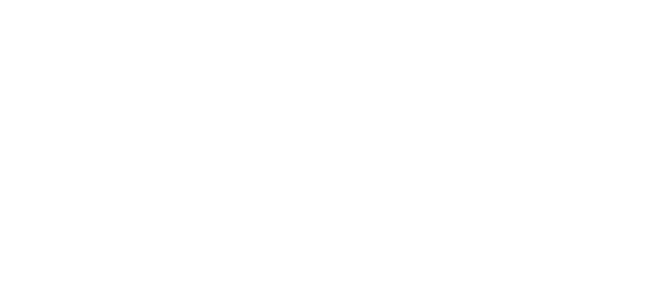
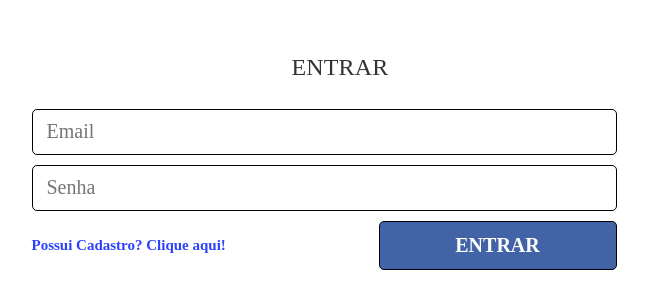
Before and after one commit to nando-castro/job-curriculum-frontend, a React (Create React App) app: page /signin in a window 1280 px wide. Before the commit this address had no page. Shown: the part 238-546 px from the top of the page, without its empty margins (316-964 px from the left). Built offline with nearby package versions, Linux system fonts and the light colour scheme.

Commit message:
feat: create loginscreen and registerscreen

```diff
--- a/public/index.html
+++ b/public/index.html
@@ -1,5 +1,6 @@
 <!DOCTYPE html>
 <html lang="en">
+
 <head>
   <meta charset="utf-8" />
   <link rel="icon" href="./ico//Icon.png" />
--- a/src/App.js
+++ b/src/App.js
@@ -2,6 +2,8 @@
 import ResetCSS from "./assets/css/reset";
 import GlobalStyle from "./assets/css/global";
 import HomeScreen from "./pages/home/HomeScreen";
+import LoginScreen from "./pages/signin/LoginScreen";
+import RegisterScreen from "./pages/signup/RegisterScreen";
 
 function App() {
   return (
@@ -10,6 +12,8 @@
       <GlobalStyle />
       <Routes>
         <Route path="/" element={<HomeScreen />} />
+        <Route path="/signin" element={<LoginScreen />} />
+        <Route path="/signup" element={<RegisterScreen />} />
       </Routes>
     </BrowserRouter>
   );
--- /dev/null
+++ b/src/pages/signin/LoginScreen.jsx
@@ -0,0 +1,82 @@
+import { Link, useNavigate } from "react-router-dom";
+import { useAuth } from "../../context/auth";
+import { useState } from "react";
+import { api } from "../../services/api";
+import { Button, Container, ContainerLogin, Footer, Form, Top } from "./styles";
+// import Loader from "../../shared/loading/Loader";
+// import Header from "../../shared/header/Header";
+
+export default function LoginScreen() {
+  const navigate = useNavigate();
+  const { user, setUser } = useAuth();
+  const [loading, setLoading] = useState(false);
+
+  if (user !== null) {
+    navigate("/");
+  }
+
+  const [userLogin, setUserLogin] = useState({
+    email: "",
+    password: "",
+  });
+
+  function login(e) {
+    e.preventDefault();
+    setLoading(true);
+    api
+      .post("signin", { ...userLogin })
+      .then((res) => {
+        setUser(res.data);
+        const person = {
+          token: res.data.token,
+        };
+        localStorage.setItem("userLogged", JSON.stringify(person));
+        navigate("/home");
+        setLoading(false);
+      })
+      .catch((err) => {
+        setLoading(false);
+        // Swal.fire({
+        //   icon: "error",
+        //   title: "Login inválido!",
+        //   text: "Confira o seu nome de usuário e senha para validar o seu acesso.",
+        //   confirmButtonColor: "#1976d2",
+        // });
+      });
+  }
+
+  function changeInput(e) {
+    setUserLogin({ ...userLogin, [e.target.name]: e.target.value });
+  }
+  return (
+    <Container>
+      {loading ? ` <Loader />` : <></>}
+      {/* <Header /> */}
+      <ContainerLogin>
+        <Top>ENTRAR</Top>
+        <Form>
+          <input
+            type="email"
+            placeholder="Email"
+            value={userLogin.email}
+            name="email"
+            onChange={changeInput}
+          />
+          <input
+            type="password"
+            placeholder="Senha"
+            value={userLogin.password}
+            name="password"
+            onChange={changeInput}
+          />
+        </Form>
+        <Footer>
+          <Link to="/signup">Possui Cadastro? Clique aqui!</Link>
+          <Button className="button-login" onClick={login}>
+            ENTRAR
+          </Button>
+        </Footer>
+      </ContainerLogin>
+    </Container>
+  );
+}
--- /dev/null
+++ b/src/pages/signin/styles.js
@@ -0,0 +1,118 @@
+import styled from "styled-components";
+
+export const Container = styled.div`
+  width: 100%;
+  height: 100vh;
+
+  display: flex;
+  align-items: center;
+  justify-content: center;
+
+  flex-direction: column;
+`;
+
+export const ContainerLogin = styled.div`
+  width: 585px;
+  height: 46px;
+
+  display: flex;
+  align-items: center;
+  justify-content: center;
+
+  flex-direction: column;
+`;
+
+export const Top = styled.p`
+  width: 65px;
+  height: 24px;
+
+  margin-bottom: 30px;
+
+  font-family: "Poppins";
+  font-style: normal;
+  font-weight: 500;
+  font-size: 24px;
+  line-height: 24px;
+
+  display: flex;
+  align-items: center;
+  letter-spacing: 0.15px;
+
+  color: rgba(0, 0, 0, 0.8);
+`;
+
+export const Form = styled.form`
+  width: 100%;
+  height: auto;
+
+  display: flex;
+  align-items: center;
+  justify-content: center;
+
+  flex-direction: column;
+
+  input {
+    width: 585px;
+    height: 46px;
+
+    background: #ffffff;
+    border: 1px solid #000000;
+    border-radius: 5px;
+
+    margin-bottom: 10px;
+
+    font-family: "Raleway";
+    font-style: normal;
+    font-weight: 400;
+    font-size: 20px;
+    line-height: 23px;
+
+    color: #000000;
+
+    ::placeholder {
+      padding-left: 12px;
+    }
+  }
+`;
+
+export const Button = styled.div`
+  width: 238px;
+  height: 49px;
+
+  display: flex;
+  align-items: center;
+  justify-content: center;
+
+  background: rgba(0, 46, 136, 0.74);
+  border: 1px solid #000000;
+  border-radius: 5px;
+
+  cursor: pointer;
+  color: #ffffff;
+
+  font-family: "Raleway";
+  font-style: normal;
+  font-weight: 700;
+  font-size: 20px;
+  line-height: 23px;
+  text-align: center;
+`;
+
+export const Footer = styled.div`
+  width: 100%;
+  height: 70px;
+
+  display: flex;
+  align-items: center;
+  justify-content: space-between;
+
+  a {
+    font-family: "Raleway";
+    font-style: normal;
+    font-weight: 700;
+    font-size: 15px;
+    line-height: 18px;
+
+    color: #2c41ff;
+  }
+`;
--- /dev/null
+++ b/src/pages/signup/RegisterScreen.jsx
@@ -0,0 +1,93 @@
+import { Link, useNavigate } from "react-router-dom";
+import { useState } from "react";
+import { api } from "../../services/api";
+import {
+  Button,
+  Container,
+  ContainerRegister,
+  Footer,
+  Form,
+  Top,
+} from "./styles";
+// import Loader from "../../shared/loading/Loader";
+// import Header from "../../shared/header/Header";
+// import Swal from "sweetalert2";
+
+export default function RegisterScreen() {
+  const navigate = useNavigate();
+  const [loading, setLoading] = useState(false);
+  const [userRegister, setUserregister] = useState({
+    email: "",
+    password: "",
+    passwordConfirm: "",
+  });
+
+  function register(e) {
+    e.preventDefault();
+    setLoading(true);
+
+    api
+      .post("/signup", { ...userRegister })
+      .then(() => {
+        navigate("/");
+        setLoading(false);
+      })
+      .catch((err) => {
+        setLoading(false);
+        // if (err.response.status === 409) {
+        //   Swal.fire({
+        //     icon: "error",
+        //     title: "Usuário já existe",
+        //     confirmButtonColor: "#1976d2",
+        //   });
+        //   return;
+        // }
+        // Swal.fire({
+        //   icon: "error",
+        //   title: "Preencha os campos corretamente!",
+        //   confirmButtonColor: "#1976d2",
+        // });
+      });
+  }
+
+  function changeInput(e) {
+    setUserregister({ ...userRegister, [e.target.name]: e.target.value });
+  }
+
+  return (
+    <Container>
+      {loading ? `<Loader /> ` : <></>}
+      {/* <Header /> */}
+      <ContainerRegister>
+        <Top>Cadastro</Top>
+        <Form>
+          <input
+            type="email"
+            placeholder="Email"
+            value={userRegister.email}
+            name="email"
+            onChange={changeInput}
+          />
+          <input
+            type="password"
+            placeholder="Senha"
+            value={userRegister.password}
+            name="password"
+            onChange={changeInput}
+          />
+          <input
+            type="password"
+            placeholder="Confirme sua senha"
+            value={userRegister.passwordConfirm}
+            name="passwordConfirm"
+            onChange={changeInput}
+          />
+        </Form>
+        <Footer>
+          <Link to="/">Já possuo cadastro</Link>
+          <Button onClick={register}>CADASTRAR</Button>
+        </Footer>
+      </ContainerRegister>
+    </Container>
+  );
+}
--- /dev/null
+++ b/src/pages/signup/styles.js
@@ -0,0 +1,110 @@
+import styled from "styled-components";
+
+export const Container = styled.div`
+  width: 100%;
+  height: 100vh;
+
+  display: flex;
+  align-items: center;
+  justify-content: center;
+
+  flex-direction: column;
+`;
+
+export const ContainerRegister = styled.div`
+  width: 464px;
+  height: 416px;
+
+  display: flex;
+  align-items: center;
+  justify-content: center;
+
+  flex-direction: column;
+`;
+
+export const Top = styled.p`
+  width: 100px;
+  height: 24px;
+
+  margin-bottom: 30px;
+
+  font-family: "Poppins";
+  font-style: normal;
+  font-weight: 500;
+  font-size: 24px;
+  line-height: 24px;
+
+  display: flex;
+  align-items: center;
+  letter-spacing: 0.15px;
+
+  color: rgba(0, 0, 0, 0.8);
+`;
+
+export const Form = styled.form`
+  width: 100%;
+  height: auto;
+
+  display: flex;
+  align-items: center;
+  justify-content: center;
+
+  flex-direction: column;
+  input {
+    width: 464px;
+    height: 56px;
+
+    margin-bottom: 10px;
+
+    font-family: "Poppins";
+    font-style: normal;
+    font-weight: 500;
+    font-size: 16px;
+    line-height: 24px;
+
+    display: flex;
+    align-items: center;
+    letter-spacing: 0.15px;
+
+    color: rgba(0, 0, 0, 0.6);
+
+    ::placeholder {
+      padding-left: 12px;
+    }
+  }
+`;
+
+export const Button = styled.div`
+  width: 238px;
+  height: 49px;
+
+  display: flex;
+  align-items: center;
+  justify-content: space-around;
+
+  background: rgba(0, 46, 136, 0.74);
+  border: 1px solid #000000;
+  border-radius: 5px;
+
+  cursor: pointer;
+  color: #ffffff;
+`;
+
+export const Footer = styled.div`
+  width: 100%;
+  height: 70px;
+
+  display: flex;
+  align-items: center;
+  justify-content: space-between;
+
+  a {
+    font-family: "Raleway";
+    font-style: normal;
+    font-weight: 700;
+    font-size: 15px;
+    line-height: 18px;
+
+    color: #2c41ff;
+  }
+`;
--- a/src/services/api.js
+++ b/src/services/api.js
@@ -0,0 +1,9 @@
+import axios from "axios";
+
+// export const api = axios.create({
+//   baseURL: "url api deploy",
+// });
+
+export const api = axios.create({
+  baseURL: "http://localhost:5000",
+});
```
